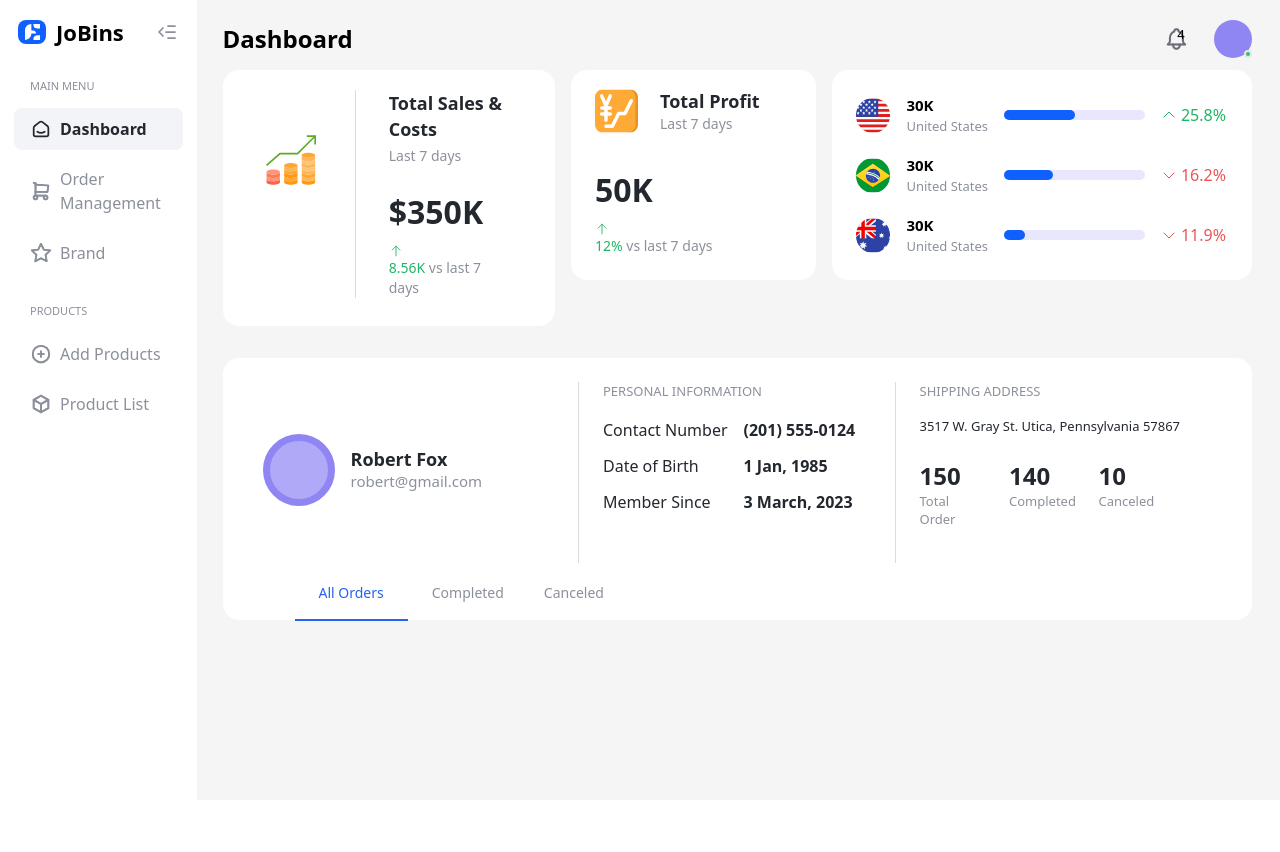
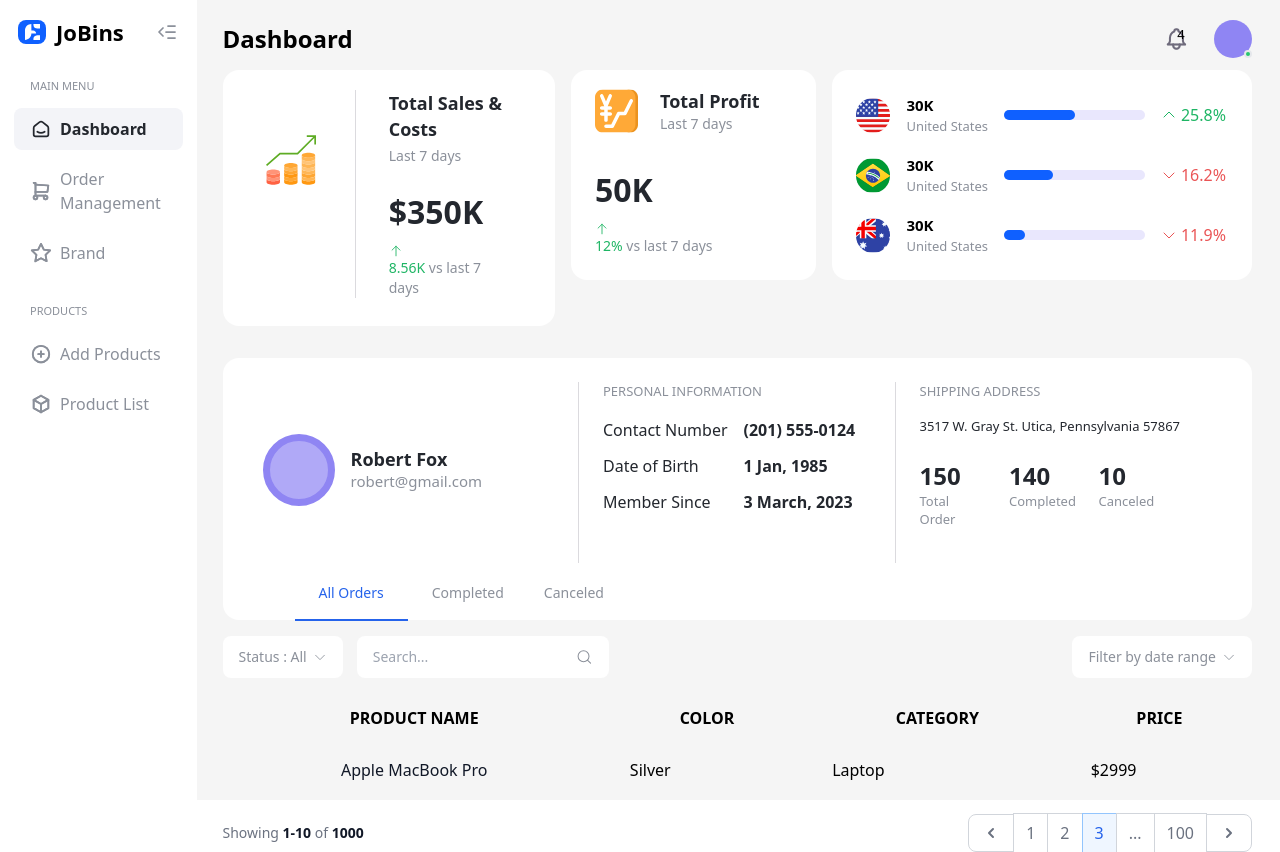
Before and after one commit to Sanjaya609/jobins-frontend-challenge, a React (Vite) app in the folder Frontend_Challenge/: page / in a window 1280 px wide. Before the commit the page ends 800 px from the top, so only its background shows below. Built offline with nearby package versions, Linux system fonts and the light colour scheme.

Commit message:
feat: table inprogress

```diff
--- a/Frontend_Challenge/src/Components/Main.jsx
+++ b/Frontend_Challenge/src/Components/Main.jsx
@@ -2,10 +2,11 @@ import Bell from '../assets/bell.svg'
 import Business from '../assets/business.svg'
 import Yen from '../assets/yen.svg'
 import USA from '../assets/Usa.svg'
-import { CaretUp, ArrowUp, CaretDown } from 'phosphor-react'
+import { CaretUp, ArrowUp, CaretDown, MagnifyingGlass } from 'phosphor-react'
 import Brazil from '../assets/brazil.svg'
 import Australia from '../assets/australia.svg'
 import Infomation from './Infomation'
+import Table from './Table'
 
 function Main() {
     return (
@@ -129,6 +130,30 @@ function Main() {
                     </div>
                 </div>
                 <Infomation />
+                <div className='col-span-12'>
+                    <div className='flex w-full'>
+                        <div className='grow'>
+                            <div className='flex w-full'>
+                                <button type="button" className="text-gray-48 bg-white focus:outline-none font-medium rounded-lg text-sm px-4 py-[11px] flex items-center ">
+                                    Status : All
+                                    <CaretDown className='ml-1.5' />
+                                </button>
+                                <div className='flex items-center ml-[14px] bg-white px-4 py-2 rounded-lg'>
+                                    <input type="text" className="leading-5 text-sm text-gray-48 text-sm focus:outline-none  block w-full
+                                " placeholder='Search...' />
+                                    <MagnifyingGlass size={18} className='text-gray-48' />
+                                </div>
+                            </div>
+                        </div>
+                        <div>
+                            <button type="button" className="text-gray-48 bg-white focus:outline-none font-medium rounded-lg text-sm px-4 py-[11px] flex items-center ">
+                                Filter by date range
+                                <CaretDown className='ml-1.5' />
+                            </button>
+                        </div>
+                    </div>
+                </div>
+                <Table />
             </div>
         </main>
     )
--- /dev/null
+++ b/Frontend_Challenge/src/Components/Table.jsx
@@ -0,0 +1,77 @@
+
+function Table() {
+    return (
+        <div className="col-span-12">
+            <div className="relative overflow-x-auto">
+                <table className="w-full">
+                    <thead className="uppercase">
+                        <tr>
+                            <th scope="col" className="px-6 py-3">
+                                Product name
+                            </th>
+                            <th scope="col" className="px-6 py-3">
+                                Color
+                            </th>
+                            <th scope="col" className="px-6 py-3">
+                                Category
+                            </th>
+                            <th scope="col" className="px-6 py-3">
+                                Price
+                            </th>
+                        </tr>
+                    </thead>
+                    <tbody>
+                        <tr className="">
+                            <th scope="row" className="px-6 py-4 font-medium text-gray-900 whitespace-nowrap dark:text-white">
+                                Apple MacBook Pro
+                            </th>
+                            <td className="px-6 py-4">
+                                Silver
+                            </td>
+                            <td className="px-6 py-4">
+                                Laptop
+                            </td>
+                            <td className="px-6 py-4">
+                                $2999
+                            </td>
+                        </tr>
+                    </tbody>
+                </table>
+                <nav className="flex items-center justify-between pt-4" aria-label="Table navigation">
+                    <span className="text-sm font-normal text-gray-500 dark:text-gray-400">Showing <span className="font-semibold text-gray-900 dark:text-white">1-10</span> of <span className="font-semibold text-gray-900 dark:text-white">1000</span></span>
+                    <ul className="inline-flex items-center -space-x-px">
+                        <li>
+                            <a href="#" className="block px-3 py-2 ml-0 leading-tight text-gray-500 bg-white border border-gray-300 rounded-l-lg hover:bg-gray-100 hover:text-gray-700 dark:bg-gray-800 dark:border-gray-700 dark:text-gray-400 dark:hover:bg-gray-700 dark:hover:text-white">
+                                <span className="sr-only">Previous</span>
+                                <svg className="w-5 h-5" aria-hidden="true" fill="currentColor" viewBox="0 0 20 20" xmlns="http://www.w3.org/2000/svg"><path fillRule="evenodd" d="M12.707 5.293a1 1 0 010 1.414L9.414 10l3.293 3.293a1 1 0 01-1.414 1.414l-4-4a1 1 0 010-1.414l4-4a1 1 0 011.414 0z" clip-rule="evenodd"></path></svg>
+                            </a>
+                        </li>
+                        <li>
+                            <a href="#" className="px-3 py-2 leading-tight text-gray-500 bg-white border border-gray-300 hover:bg-gray-100 hover:text-gray-700 dark:bg-gray-800 dark:border-gray-700 dark:text-gray-400 dark:hover:bg-gray-700 dark:hover:text-white">1</a>
+                        </li>
+                        <li>
+                            <a href="#" className="px-3 py-2 leading-tight text-gray-500 bg-white border border-gray-300 hover:bg-gray-100 hover:text-gray-700 dark:bg-gray-800 dark:border-gray-700 dark:text-gray-400 dark:hover:bg-gray-700 dark:hover:text-white">2</a>
+                        </li>
+                        <li>
+                            <a href="#" aria-current="page" className="z-10 px-3 py-2 leading-tight text-blue-600 border border-blue-300 bg-blue-50 hover:bg-blue-100 hover:text-blue-700 dark:border-gray-700 dark:bg-gray-700 dark:text-white">3</a>
+                        </li>
+                        <li>
+                            <a href="#" className="px-3 py-2 leading-tight text-gray-500 bg-white border border-gray-300 hover:bg-gray-100 hover:text-gray-700 dark:bg-gray-800 dark:border-gray-700 dark:text-gray-400 dark:hover:bg-gray-700 dark:hover:text-white">...</a>
+                        </li>
+                        <li>
+                            <a href="#" className="px-3 py-2 leading-tight text-gray-500 bg-white border border-gray-300 hover:bg-gray-100 hover:text-gray-700 dark:bg-gray-800 dark:border-gray-700 dark:text-gray-400 dark:hover:bg-gray-700 dark:hover:text-white">100</a>
+                        </li>
+                        <li>
+                            <a href="#" className="block px-3 py-2 leading-tight text-gray-500 bg-white border border-gray-300 rounded-r-lg hover:bg-gray-100 hover:text-gray-700 dark:bg-gray-800 dark:border-gray-700 dark:text-gray-400 dark:hover:bg-gray-700 dark:hover:text-white">
+                                <span className="sr-only">Next</span>
+                                <svg className="w-5 h-5" aria-hidden="true" fill="currentColor" viewBox="0 0 20 20" xmlns="http://www.w3.org/2000/svg"><path fillRule="evenodd" d="M7.293 14.707a1 1 0 010-1.414L10.586 10 7.293 6.707a1 1 0 011.414-1.414l4 4a1 1 0 010 1.414l-4 4a1 1 0 01-1.414 0z" clip-rule="evenodd"></path></svg>
+                            </a>
+                        </li>
+                    </ul>
+                </nav>
+            </div>
+        </div>
+    )
+}
+
+export default Table
--- a/Frontend_Challenge/tailwind.config.js
+++ b/Frontend_Challenge/tailwind.config.js
@@ -72,6 +72,7 @@ export default {
       },
       padding: {
         '9px': '9px',
+        '11px': "11px",
         '15px': '15px',
         '18px': '18px',
         '22px': '22px',
```
